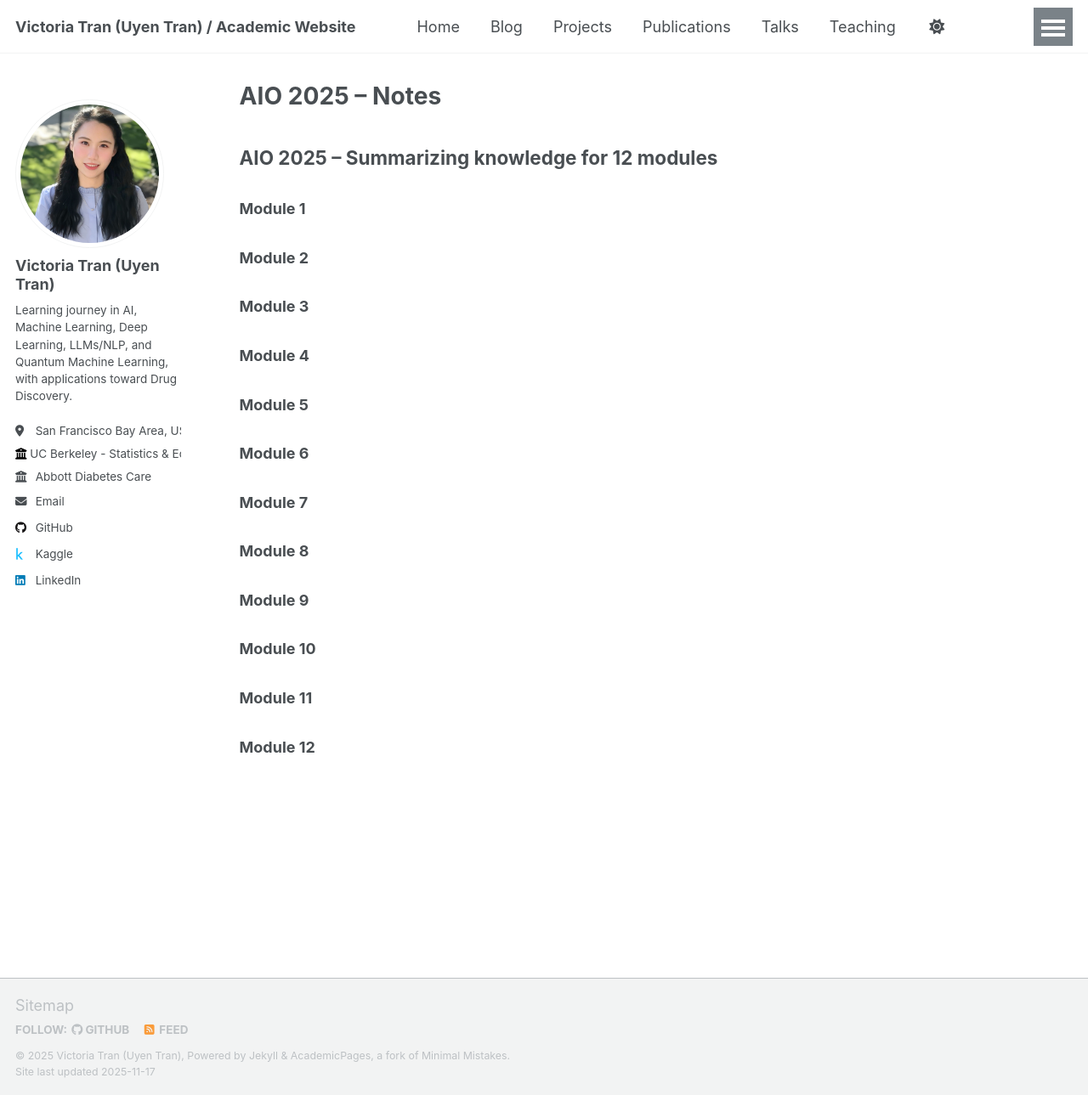
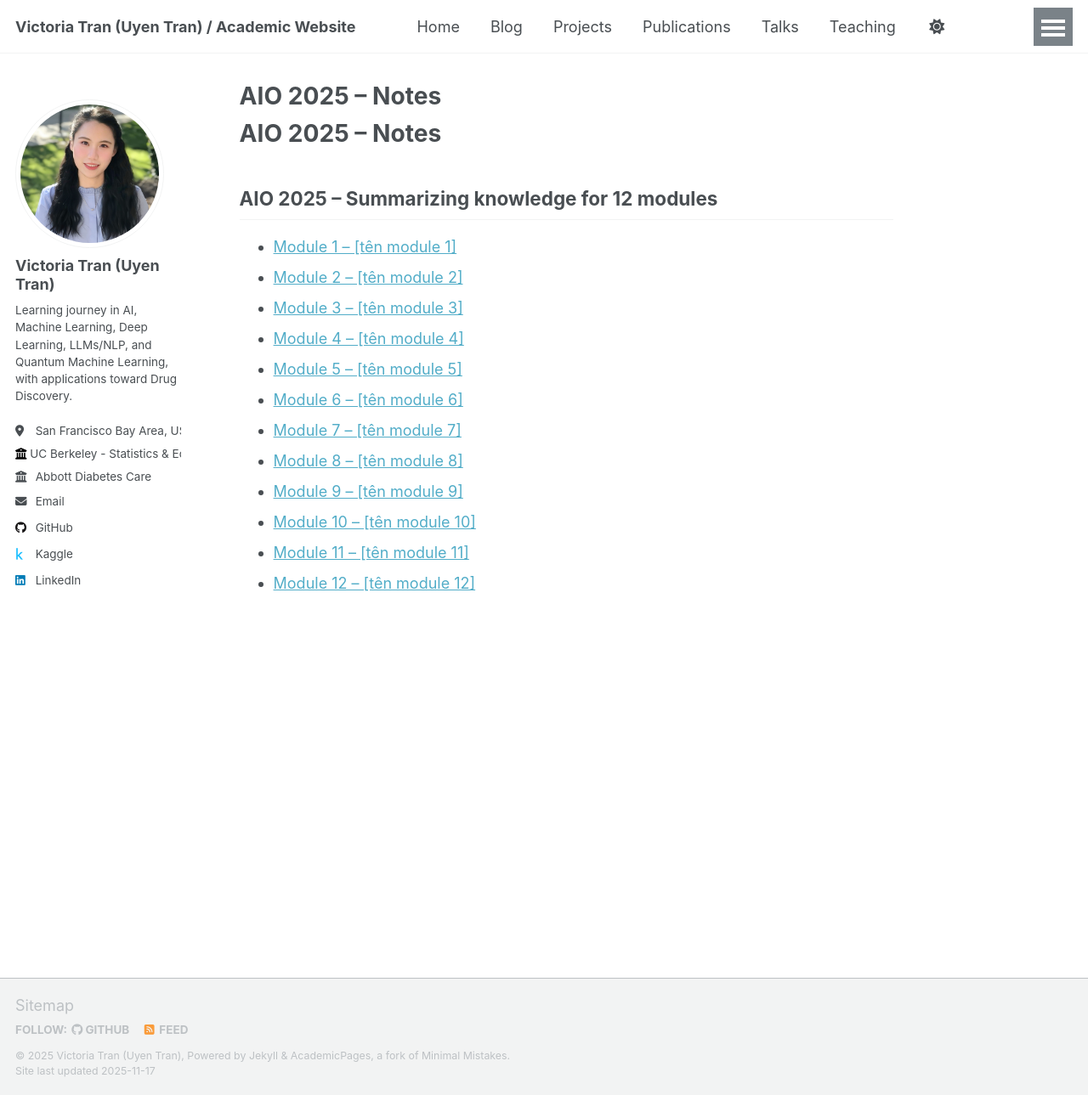
Before and after one commit to uyentran9/uyentran-ai-blog, a Jekyll site: the page built from _pages/blog/aio2025notes.html, in a window 1280 px wide and 1289 px high. Shown: the whole window at 85% size. Built offline with Jekyll 4.4.1, drawn with Linux system fonts in a browser that asks for light colours; a script that is not in the unit is left out.

Commit message:
Update AIO 2025 notes layout and content

```diff
--- a/_pages/blog/aio2025notes.html
+++ b/_pages/blog/aio2025notes.html
@@ -1,20 +1,25 @@
 ---
-layout: archive
+layout: single
 title: "AIO 2025 – Notes"
 permalink: /blog/notes/
 author_profile: true
 ---
 
-{% include base_path %}
-<h2>AIO 2025 – Summarizing knowledge  for 12 modules</h2>
+<h1>AIO 2025 – Notes</h1>
 
-{% assign modules = "module1,module2,module3,module4,module5,module6,module7,module8,module9,module10,module11,module12" | split: "," %}
+<h2>AIO 2025 – Summarizing knowledge for 12 modules</h2>
 
-{% for m in modules %}
-  <h3>Module {{ forloop.index }}</h3>
-  {% for post in site.categories.AIO2025-Notes %}
-    {% if post.tags contains m %}
-      {% include archive-single.html %}
-    {% endif %}
-  {% endfor %}
-{% endfor %}
+<ul>
+  <li><a href="{{ site.baseurl }}/blog/notes/module1/">Module 1 – [tên module 1]</a></li>
+  <li><a href="{{ site.baseurl }}/blog/notes/module2/">Module 2 – [tên module 2]</a></li>
+  <li><a href="{{ site.baseurl }}/blog/notes/module3/">Module 3 – [tên module 3]</a></li>
+  <li><a href="{{ site.baseurl }}/blog/notes/module4/">Module 4 – [tên module 4]</a></li>
+  <li><a href="{{ site.baseurl }}/blog/notes/module5/">Module 5 – [tên module 5]</a></li>
+  <li><a href="{{ site.baseurl }}/blog/notes/module6/">Module 6 – [tên module 6]</a></li>
+  <li><a href="{{ site.baseurl }}/blog/notes/module7/">Module 7 – [tên module 7]</a></li>
+  <li><a href="{{ site.baseurl }}/blog/notes/module8/">Module 8 – [tên module 8]</a></li>
+  <li><a href="{{ site.baseurl }}/blog/notes/module9/">Module 9 – [tên module 9]</a></li>
+  <li><a href="{{ site.baseurl }}/blog/notes/module10/">Module 10 – [tên module 10]</a></li>
+  <li><a href="{{ site.baseurl }}/blog/notes/module11/">Module 11 – [tên module 11]</a></li>
+  <li><a href="{{ site.baseurl }}/blog/notes/module12/">Module 12 – [tên module 12]</a></li>
+</ul>
```
